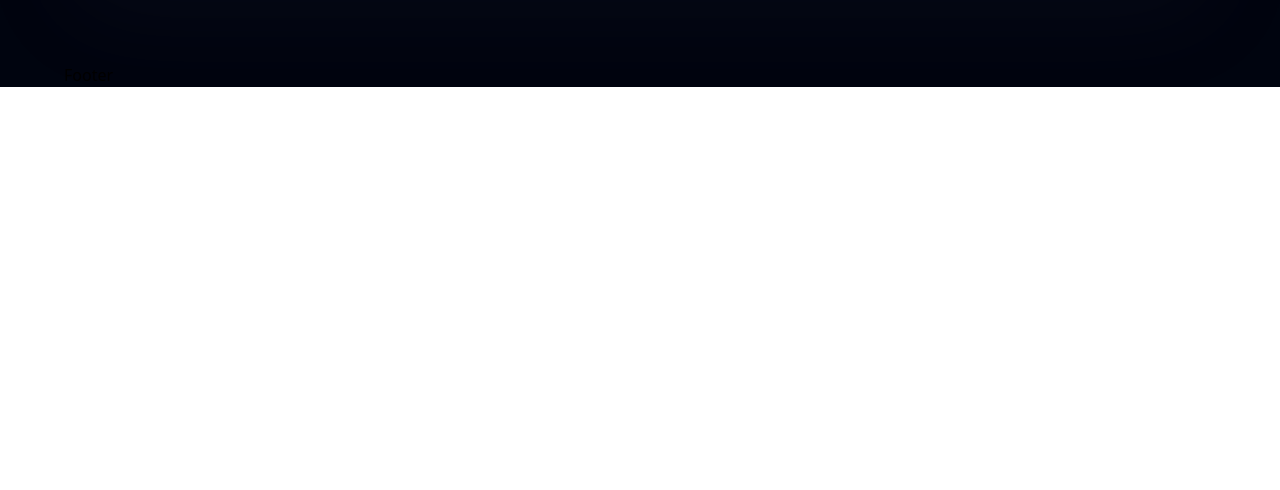
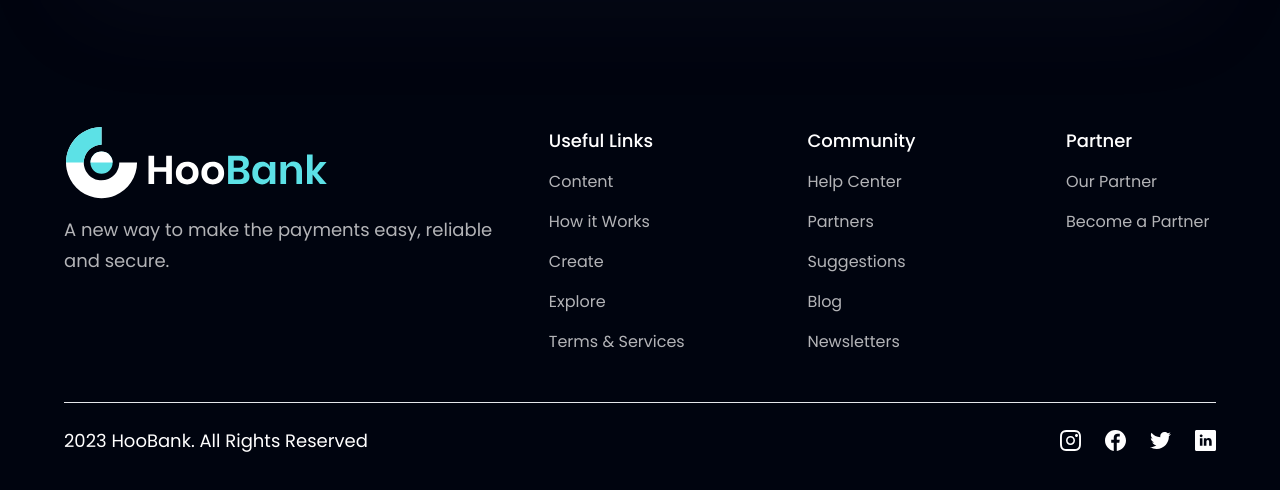
Before and after one commit to ATejadaDev/Banking_App, a React (Vite) app in the folder vite-project/: page / in a window 1280 px wide. Shown: the part 4436-4926 px from the top of the page. Before the commit the page ends 4523 px from the top, so only its background shows below. Built offline with nearby package versions, Linux system fonts and the light colour scheme.

Commit message:
Footer and project finished

```diff
--- a/vite-project/src/components/Footer.jsx
+++ b/vite-project/src/components/Footer.jsx
@@ -1,9 +1,57 @@
-import React from 'react'
+import styles from "../style"
+import { logo } from '../assets';
+import { footerLinks, socialMedia } from "../constants";
 
-const Footer = () => {
-  return (
-    <div>Footer</div>
-  )
-}
+const Footer = () => (
+  <section className={`${styles.flexCenter} ${styles.paddingY} flex-col`}>
+    <div className={`${styles.flexStart} md:flex-row flex-col mb-8 w-full`}>
+      <div className="flex-1 flex flex-col justify-start mr-10">
+        <img
+          src={logo}
+          alt="hoobank"
+          className="w-[266px] h-[72px] object-contain"
+        />
+        <p className={`${styles.paragraph} mt-4 max-w[310px]`}>A new way to make the payments easy, reliable and secure. </p>
+      </div>
+
+      <div className="flex-[1.5] w-full flex flex-row justify-between flex-wrap md:mt-0 mt-10">
+        {footerLinks.map((footerLink) => (
+          <div key={footerLink.key} className="flex flex-col ss:my-0 my-4 min-w-[150px]">
+            <h4 className="font-poppins font-medium text-[18px] leading-[27px] text-white">
+              {footerLink.title}
+            </h4>
+            <ul className="list-none mt-4">
+              {footerLink.links.map((link, index) => (
+                <li key={link.name}
+                  className={`font-poppins font-normal text-[16px] leading-[24px] text-dimWhite hover:text-secondary cursor-pointer ${index !== footerLink.length - 1 ? "mb-4" : "mb-0"}`}
+                >
+                  {link.name}
+                </li>
+              ))}
+            </ul>
+          </div>
+        ))}
+      </div>
+    </div>
+
+    <div className="w-full flex justify-between items-center md:flex-row flex-col pt-6 border-t-[1px] border-t-[#3f3r45]">
+      <p className="font-poppins font-normal text-center text-[18px] leading-[27px] text-white">
+        2023 HooBank. All Rights Reserved
+      </p>
+
+      <div className="flex flex-row md:mt-0 mt-6">
+        {socialMedia.map((social, index) => (
+          <img
+            key={social.id}
+            src={social.icon}
+            alt={social.id}
+            className={`w-[21px] h-[21px] object-contain cursor-pointer ${index !== socialMedia.length - 1 ? 'mr-6' : 'mr-0'}`}
+          />
+        ))}
+      </div>
+    </div>
+  </section >
+)
+
 
 export default Footer
```
